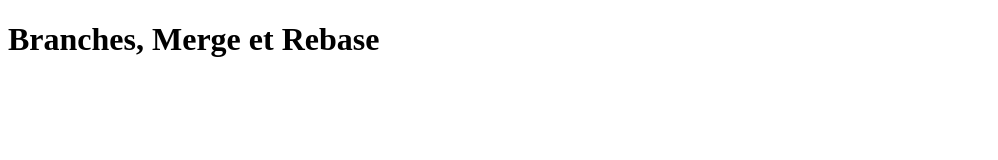
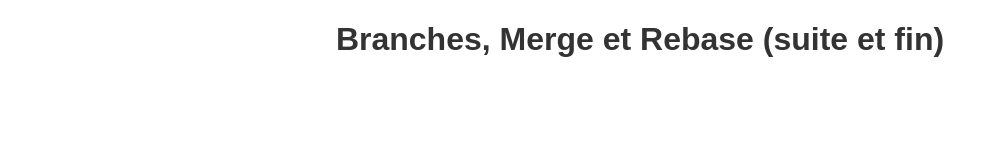
Before and after one commit to Barronakn/formation-git, a plain HTML site: page index.html in a window 1280 px wide. Shown: the whole page, without its empty margins (0-998 px from the left). Drawn offline with Linux system fonts and the light colour scheme.

Commit message:
Fix:Correction de conflit dans index.html file

```diff
--- a/index.html
+++ b/index.html
@@ -3,9 +3,10 @@
 <head>
     <meta charset="UTF-8">
     <meta name="viewport" content="width=device-width, initial-scale=1.0">
+    <link rel="stylesheet" href="style.css">
     <title>Git TP3</title>
 </head>
 <body>
-    <h1>Branches, Merge et Rebase</h1>
+    <h1>Branches, Merge et Rebase (suite et fin)</h1>
 </body>
 </html>
```
